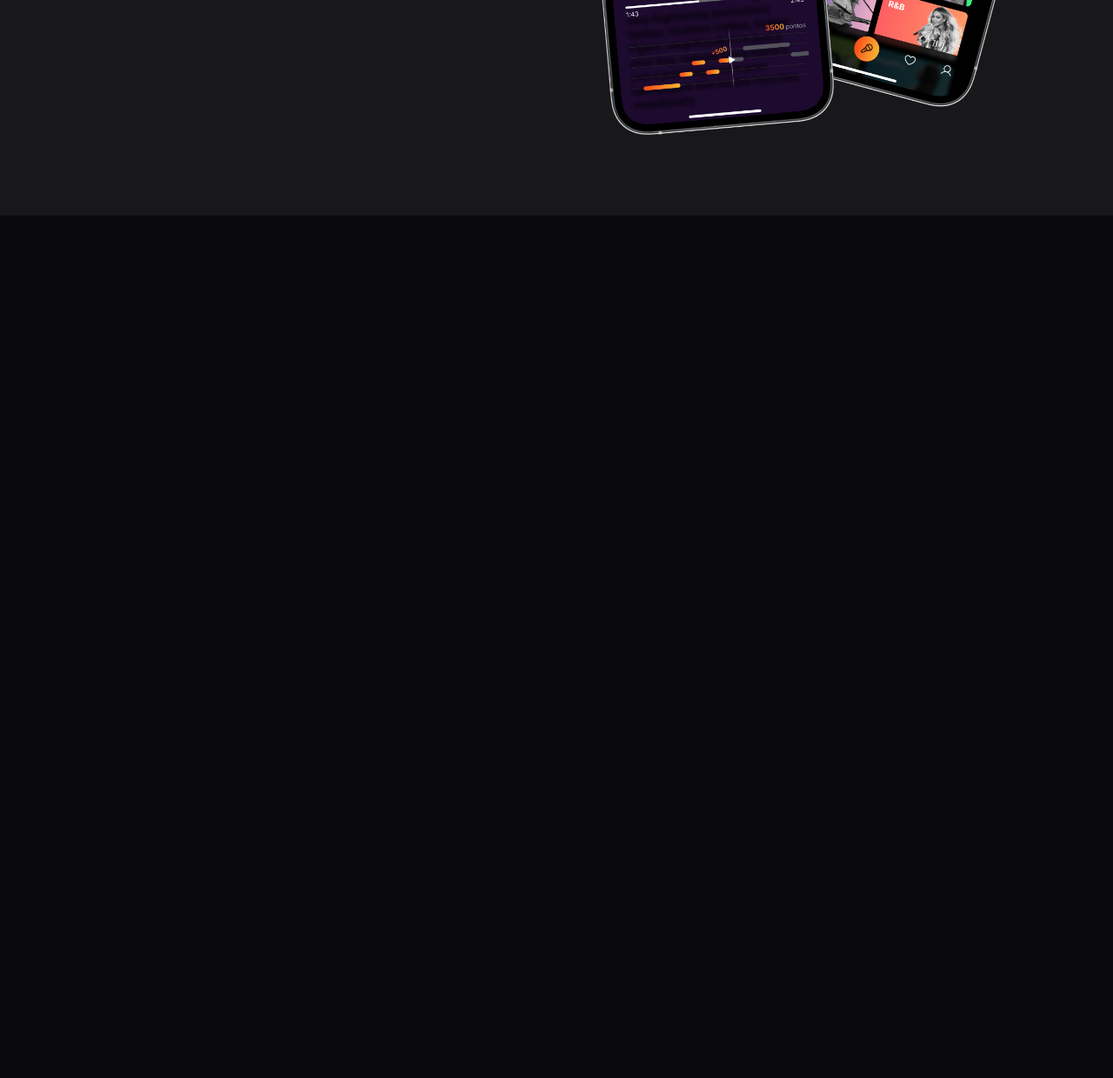
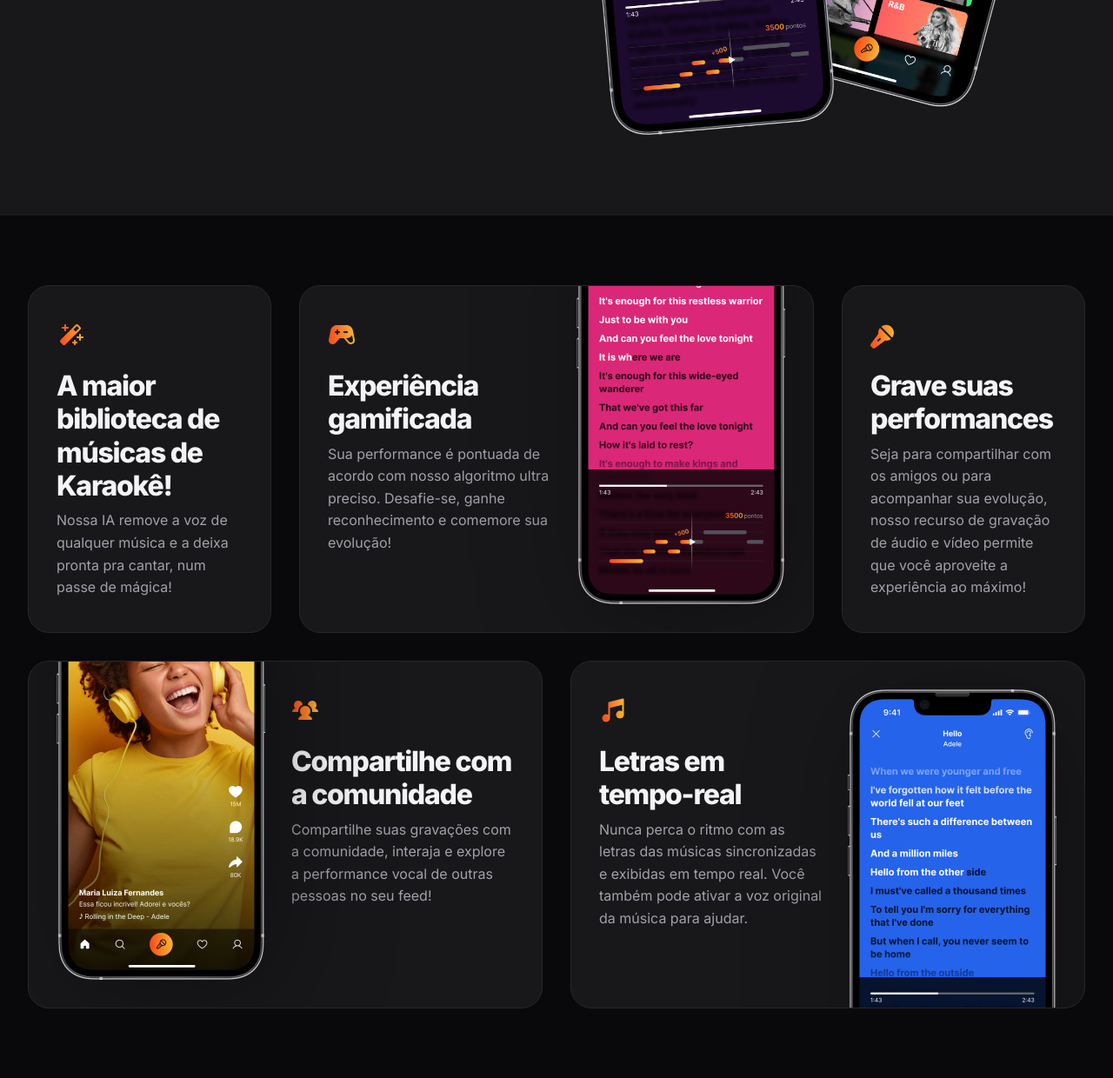
Before and after one commit to Weyne23/Projeto-Zingen, a plain HTML site: page index.html in a window 1280 px wide. Shown: the part 1403-2643 px from the top of the page at 87% size. Before the commit the page ends 1651 px from the top, so only its background shows below. Drawn offline with Linux system fonts and the light colour scheme.

Commit message:
feature: seção features

```diff
--- a/index.html
+++ b/index.html
@@ -66,5 +66,51 @@
             </div>
         </div>
     </section>
+
+    <section id="features">
+        <div class="cards container py-xl grid gap-1.5">
+            <div class="card px-lg py-lg">
+                <img src="assets/icons/MagicWand.svg" alt="">
+                <h3>A maior biblioteca de músicas de Karaokê!</h3>
+                <p>Nossa IA remove a voz de qualquer música e a deixa pronta pra cantar, num passe de mágica!</p>
+            </div>
+
+            <div class="card px-lg py-lg">
+                <div>
+                    <img src="assets/icons/GameController.svg" alt="">
+                    <h3>Experiência gamificada</h3>
+                    <p>Sua performance é pontuada de acordo com nosso algoritmo ultra preciso. Desafie-se, ganhe reconhecimento e comemore sua evolução!</p>
+                </div>
+
+                <img class="desktop-only" src="assets/Tela 2.png" alt="">
+            </div>
+
+            <div class="card px-lg py-lg">
+                <img src="assets/icons/MicrophoneStage.svg" alt="">
+                <h3>Grave suas performances</h3>
+                <p>Seja para compartilhar com os amigos ou para acompanhar sua evolução, nosso recurso de gravação de áudio e vídeo permite que você aproveite a experiência ao máximo! </p>
+            </div>
+
+            <div class="card px-lg py-lg">
+                <div>
+                    <img src="assets/icons/UsersThree.svg" alt="">
+                    <h3>Compartilhe com a comunidade</h3>
+                    <p>Compartilhe suas gravações com a comunidade, interaja e explore a performance vocal de outras pessoas no seu feed!</p>
+                </div>
+
+                <img class="desktop-only" src="assets/Tela 1.png" alt="">
+            </div>
+
+            <div class="card px-lg py-lg">
+                <div>
+                    <img src="assets/icons/MusicNotes.svg" alt="">
+                    <h3>Letras em tempo-real</h3>
+                    <p>Nunca perca o ritmo com as letras das músicas sincronizadas e exibidas em tempo real. Você também pode ativar a voz original da música para ajudar.</p>
+                </div>
+
+                <img class="desktop-only" src="assets/Tela 3.png" alt="">
+            </div>
+        </div>
+    </section>
 </body>
 </html>
--- /dev/null
+++ b/styles/cards.css
@@ -0,0 +1,9 @@
+.card {
+    background: var(--surface-color);
+    border: 0.0625rem solid var(--stroke-color);
+    border-radius: 1.5rem;
+
+    & h3 {
+        margin-top: 1rem;
+    }
+}
--- /dev/null
+++ b/styles/features.css
@@ -0,0 +1,68 @@
+#features {
+    & .cards {
+        grid-template-columns: 17.5rem 1fr 1fr 17.5rem;
+        grid-template-rows: 25rem 25rem;
+        gap: 2rem;
+    }
+
+    & .card {
+        position: relative;
+        overflow: hidden; /* Para nada sair da caixinha */
+
+        & img.desktop-only {
+            position: absolute;
+            max-width: 15rem;
+            filter: drop-shadow(1rem 1rem 4rem rgb(0 0 0 / 0.34));
+        }
+    }
+
+    & .card:nth-child(1) {
+        grid-column: 1/2;
+    }
+
+    & .card:nth-child(2) {
+        grid-column: 2/4;
+
+        & > div {
+            max-width: 16rem;
+        }
+
+        & .desktop-only {
+            bottom: 2rem;
+            right: 2rem;
+        }
+    }
+
+    & .card:nth-child(3) {
+        grid-column: 4/5;
+    }
+
+    & .card:nth-child(4) {
+        grid-column: 1/3;
+        grid-row: 2/3;
+
+        & > div {
+            max-width: 16rem;
+            margin-left: auto;
+        }
+
+        & .desktop-only {
+            bottom: 2rem;
+            left: 2rem;
+        }
+    }
+
+    & .card:nth-child(5) {
+        grid-column: 3/5;
+        grid-row: 2/3;
+
+        & > div {
+            max-width: 16rem;
+        }
+
+        & .desktop-only {
+            top: 2rem;
+            right: 2rem;
+        }
+    }
+}
--- a/styles/index.css
+++ b/styles/index.css
@@ -6,3 +6,5 @@
 @import url("hero.css");
 @import url("sections.css");
 @import url("about.css");
+@import url("cards.css");
+@import url("features.css") (width >= 80rem);
```
